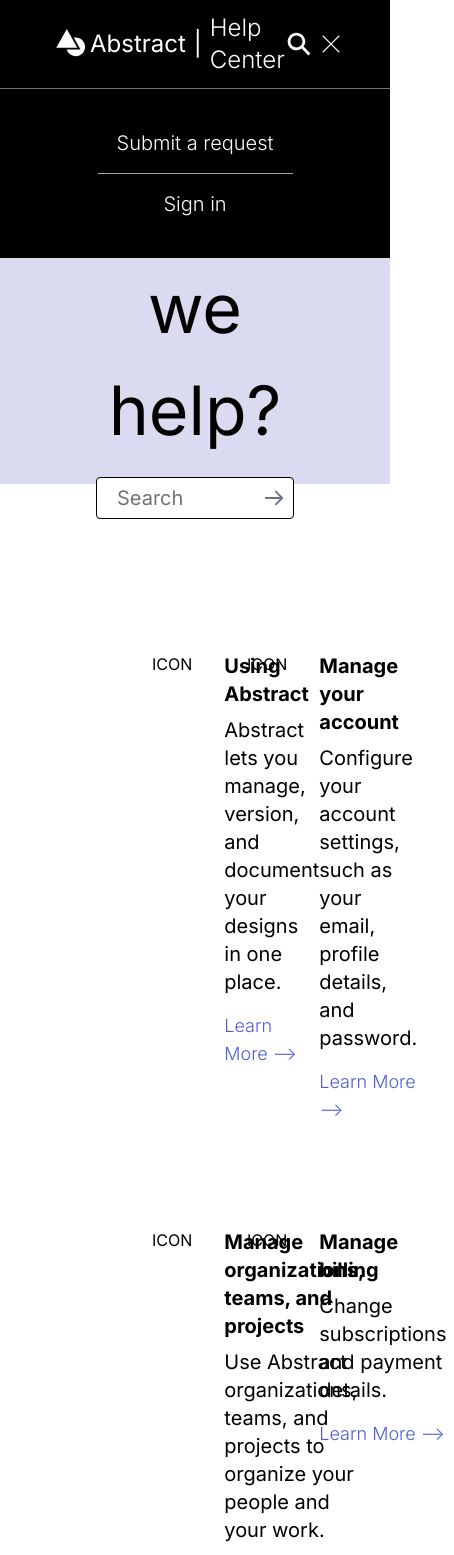
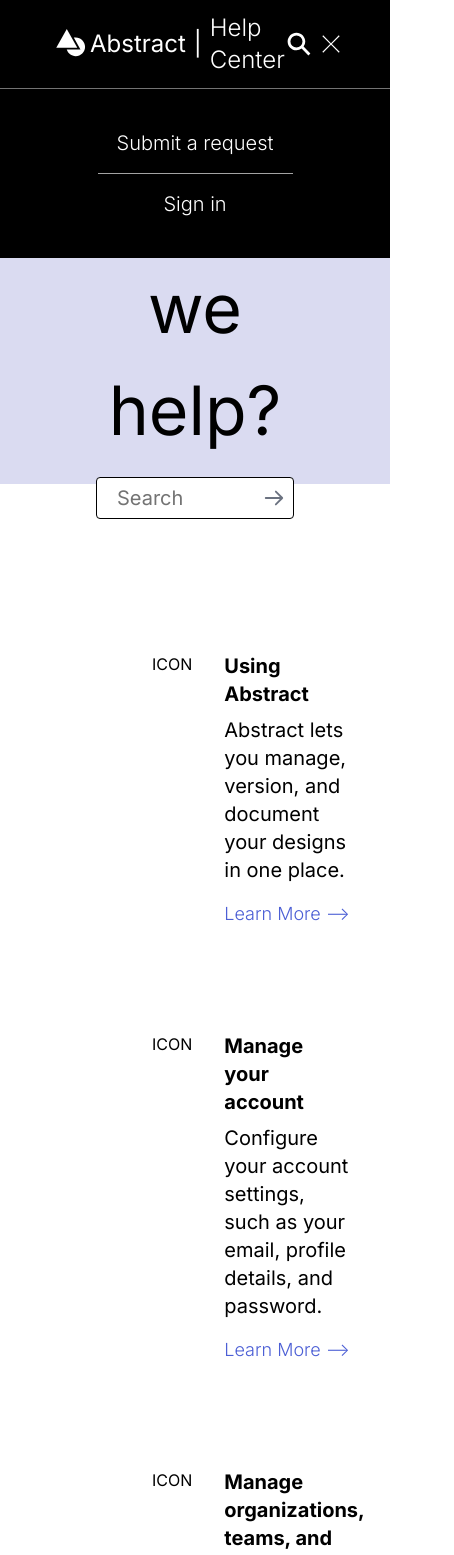
Before and after one commit to Alexjoshua14/abstract, a Next.js app: page / in a window 390 px wide. Shown: the top 1555 px of the page, 454 px wide, since content can reach past the window. Built offline with nearby package versions, Linux system fonts and the light colour scheme.

Commit message:
Clean up code

```diff
--- a/src/components/card.tsx
+++ b/src/components/card.tsx
@@ -14,7 +14,7 @@
 
 const card: FC<cardProps> = ({ content, className, ...props }) => {
   return (
-    <div className={cn("flex gap-4 px-4 py-2", className)}>
+    <div className={cn("flex gap-4 px-4 py-2", className)} {...props}>
       <div className="w-20 px-2">
         ICON
       </div>
@@ -25,7 +25,7 @@
         <p className="text-xl">
           {content.description}
         </p>
-        <Link href={content.link} className="py-2 text-lg font-light text-blue-500">
+        <Link href={content.link} className="py-2 text-lg font-light text-blue-500 whitespace-nowrap">
           {`Learn More -->`}
         </Link>
       </div>
--- a/src/components/info.tsx
+++ b/src/components/info.tsx
@@ -1,4 +1,4 @@
-import Link from 'next/link'
+
 import { FC } from 'react'
 import Card from './card'
 import { cardContent } from '@/data/cardContent'
@@ -7,7 +7,8 @@
   return (
     <section
       className="px-32 py-40
-                grid grid-rows-3 grid-cols-2
+                flex flex-col
+                md:grid md:grid-rows-3 md:grid-cols-2
                 gap-y-20 gap-x-14"
     >
       {cardContent.map((content) => (
--- a/src/components/search.tsx
+++ b/src/components/search.tsx
@@ -1,11 +1,7 @@
 import { FC } from 'react'
 import SearchBar from './searchBar'
 
-interface SearchProps {
-
-}
-
-const Search: FC<SearchProps> = ({ }) => {
+const Search: FC = ({ }) => {
   return (
     <section className="flex flex-col h-[24.75rem] bg-purple-100 center px-24  gap-4">
       <h1 className="text-[4.25rem] text-center">
--- a/src/components/searchBar.tsx
+++ b/src/components/searchBar.tsx
@@ -8,11 +8,11 @@
 import { Form, FormControl, FormField, FormItem } from './ui/form'
 
 interface SearchBarProps {
-  icon: boolean,
+  icon?: boolean,
   className?: string
 }
 
-const SearchBar: FC<SearchBarProps> = ({ icon = true, className }) => {
+const SearchBar: FC<SearchBarProps> = ({ icon = true, className, ...props }) => {
 
   const { form, onSubmit, handleKeyPress } = useForm();
 
@@ -20,7 +20,7 @@
     <Form
       {...form}
     >
-      <form onSubmit={form.handleSubmit(onSubmit)} className={cn("h-16 w-full", className)}>
+      <form onSubmit={form.handleSubmit(onSubmit)} className={cn("h-16 w-full", className)} {...props}>
         <FormField
           control={form.control}
           name="searchQuery"
```
Also changed, not shown: src/components/footer.tsx (+1 -7 lines).
